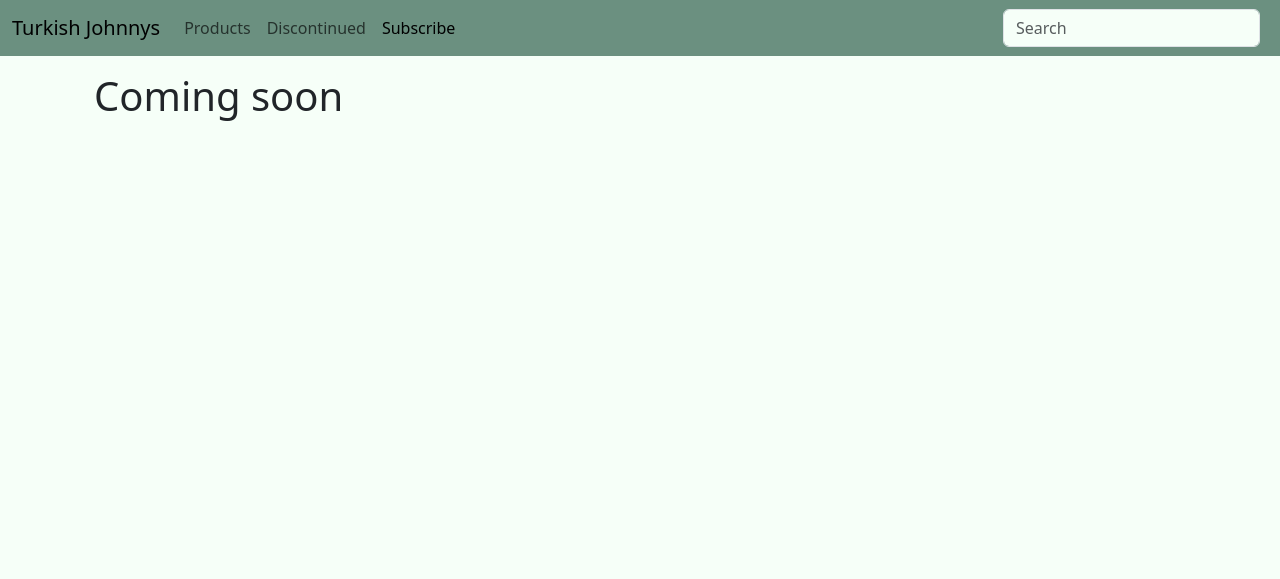
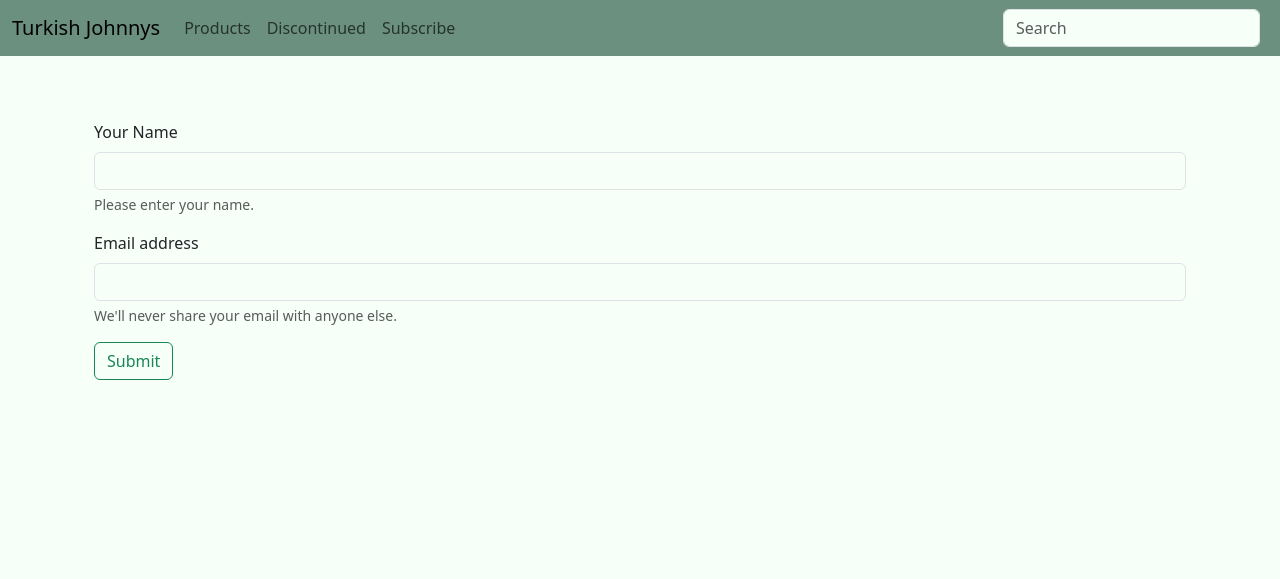
Before and after one commit to jimmaciejewski/firmwarefinder, a Django app: page /subscribe/ in a window 1280 px wide. Shown: the top 579 px of the page. Run offline with Django 4.2, Linux system fonts and the light colour scheme; some libraries are stand-ins or nearby versions.

Commit message:
Updated subscribe with reCAPTCHA

```diff
--- a/firmware/templates/firmware/base.html
+++ b/firmware/templates/firmware/base.html
@@ -6,7 +6,7 @@
   <!-- Required meta tags -->
   <meta charset="utf-8">
   <meta name="viewport" content="width=device-width, initial-scale=1">
-  <link rel="stylesheet" type="text/css" href="{% static 'firmware/css/style.css' %}">
+
   <link href="https://cdn.jsdelivr.net/npm/bootstrap@5.3.0-alpha1/dist/css/bootstrap.min.css" rel="stylesheet" integrity="sha384-GLhlTQ8iRABdZLl6O3oVMWSktQOp6b7In1Zl3/Jr59b6EGGoI1aFkw7cmDA6j6gD" crossorigin="anonymous">
 
   <script src="https://cdn.jsdelivr.net/npm/@popperjs/core@2.11.6/dist/umd/popper.min.js" integrity="sha384-oBqDVmMz9ATKxIep9tiCxS/Z9fNfEXiDAYTujMAeBAsjFuCZSmKbSSUnQlmh/jp3" crossorigin="anonymous"></script>
@@ -15,6 +15,9 @@
   <link rel="stylesheet" href="https://cdn.jsdelivr.net/npm/bootstrap-icons@1.10.3/font/bootstrap-icons.css">
 
   <link rel="stylesheet" type="text/css" href="{% static 'firmware/css/base.css' %}">
+
+  {% block extra_head %}
+  {% endblock %}
 
   <title>AMX Firmware</title>
 
--- a/firmware/templates/firmware/subscribe.html
+++ b/firmware/templates/firmware/subscribe.html
@@ -1,11 +1,59 @@
 {% extends "firmware/base.html" %}
 {% load static %}
 
+{% block extra_head %}
+<script src="https://www.google.com/recaptcha/api.js" async defer></script>
+{% endblock %}
 
 {% block content %}
 
 <div class="container">
-<h1>Coming soon</h1>
+  {% if form.errors %}
+    <div class="alert alert-warning alert-dismissible fade show" role="alert">
+      <strong>Holy guacamole!</strong> You should check in on some of those fields below.
+      <ul>
+        {% for error_field, error_message in form.errors.items %}
+            {{ error_message|striptags }}
+        {% endfor %}
+      </ul>
+      <button type="button" class="btn-close" data-bs-dismiss="alert" aria-label="Close"></button>
+    </div>
+  {% endif %}
+  <br>
+  <br>
+  <form method="post">
+    {% csrf_token %}
+    <div class="mb-3">
+      <label for="id_name" class="form-label">Your Name</label>
+      <input type="text" name="name" class="form-control" id="id_name" aria-describedby="namelHelp" value="{{ form.name.value|default:'' }}" required>
+      <div id="nameHelp" class="form-text">Please enter your name.</div>
+    </div>
+
+    <div class="mb-3">
+      <label for="id_email" class="form-label">Email address</label>
+      <input type="email" name="email" class="form-control" id="id_email" aria-describedby="emailHelp" value="{{ form.email.value|default:'' }}" required>
+      <div id="emailHelp" class="form-text">We'll never share your email with anyone else.</div>
+    </div>
+    <div class="mb-3">
+      <div class="g-recaptcha" data-sitekey="{{ sitekey }}"></div>
+    </div>
+    <button type="submit" value="Submit" class="btn btn-outline-success download-button">Submit</button>
+  </form>
+
 </div>
 
 {% endblock %}
+
+{% block extrajs %}
+{% if form.errors %}
+<script type="text/javascript">
+  {% for field in form %}
+    var field_input = document.getElementById("{{ field.auto_id }}");
+    if (field_input) {
+      field_input.classList.add("is-{% if field.errors %}in{% endif %}valid");
+    }
+  {% endfor %}
+</script>
+{% endif %}
+
+{% endblock %}
--- a/firmware/urls.py
+++ b/firmware/urls.py
@@ -18,7 +18,7 @@ urlpatterns = [
     # path('firmware/<int:pk>/', views.FirmwareDetailView.as_view(), name='firmware-detail'),
     # path('<int:pk>/results/', views.ResultsView.as_view(), name='results'),
     # path('<int:question_id>/vote/', views.vote, name='vote'),
-    path('subscribe/', views.SubscribeForm.as_view(), name='subscribe'),
+    path('subscribe/', views.subscribe, name='subscribe'),
     # path('validate/', views.validate_email, name='validate_email'),
     path('products-search', views.products_search, name='products-search'),
     path('thanks/', views.thanks, name='thanks')
--- a/firmware/views.py
+++ b/firmware/views.py
@@ -1,16 +1,19 @@
-from django.shortcuts import render
-from django.views.generic import ListView, DetailView, FormView
+from django.shortcuts import render, redirect
+from django.views.generic import ListView, DetailView
 from django.db.models import Q
 from django.template.loader import render_to_string
 from django.http import JsonResponse
 from django.utils import timezone
+from django.conf import settings
 
 from django.contrib.postgres.search import SearchQuery, SearchRank, SearchVector
+
+import requests
 
 import operator
 from functools import reduce
 
-from .models import Brand, Product, Version, FG, SubscribedUser
+from .models import Brand, Product, Version, FG
 from .forms import SubscribeForm
 
 def thanks(request):
@@ -54,22 +57,23 @@ class ProductDetailView(DetailView):
     model = Product
 
 
-class SubscribeForm(FormView):
-    template_name = 'firmware/subscribe.html'
-    form_class = SubscribeForm
-    success_url = '/thanks/'
+def subscribe(request):
+    if request.method == "POST":
+        form = SubscribeForm(request.POST)
+        if form.is_valid():
+            recaptcha_response = request.POST.get('g-recaptcha-response')
+            data = {'secret': settings.CAPTCHA_SECRET_KEY, 'response': recaptcha_response}
+            result = requests.post('https://www.google.com/recaptcha/api/siteverify', data=data)
+            if result.status_code == 200 and result.json()['success']:
+                form.save()
+                return redirect('/thanks/')
+            else:
+                form.add_error(None, "You need to prove you are not a robot!")
+    else:
+        form = SubscribeForm()
 
-    def get_context_data(self, **kwargs):
-        context = super(SubscribeForm, self).get_context_data(**kwargs)
-        context['active'] = "subscribe"
-        return context
+    return render(request, 'firmware/subscribe.html', {'form': form, 'sitekey': settings.CAPTCHA_SITEKEY})
 
-    def form_valid(self, form):
-        new_subscriber, created = SubscribedUser.objects.get_or_create(email=form.cleaned_data['email'], name=form.cleaned_data['name'])
-        if not created:
-            print('already exists')
-            return
-        return super().form_valid(form)
 
 def products_search(request):
     products_with_versions = []
--- a/firmwarefinder/settings.py
+++ b/firmwarefinder/settings.py
@@ -149,6 +149,9 @@ if 'DJANGO_DEBUG_FALSE' in os.environ:
     EMAIL_HOST_PASSWORD = os.environ['EMAIL_PASSWORD']
     EMAIL_PORT = 587
 
+CAPTCHA_SITEKEY = os.environ['CAPTCHA_SITEKEY']
+CAPTCHA_SECRET_KEY = os.environ['CAPTCHA_SECRET_KEY']
+
 # Enable the mail queue. If this is set to False, the mail queue will be disabled and emails will be
 # sent immediately instead.
 MAILQUEUE_QUEUE_UP = True
```
